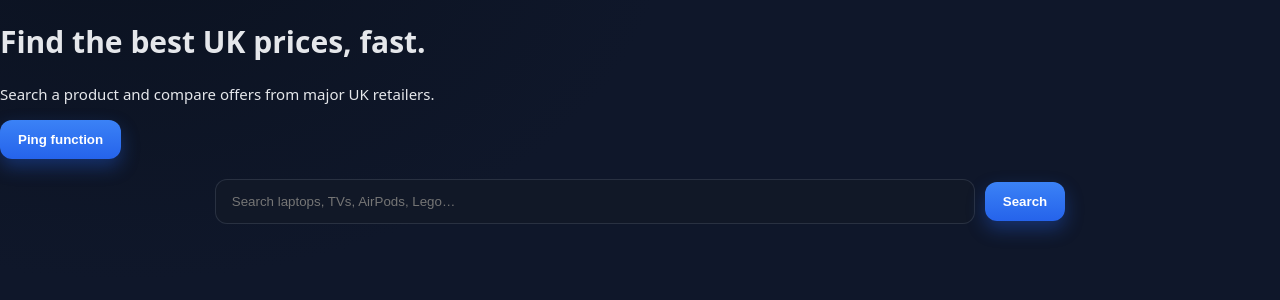
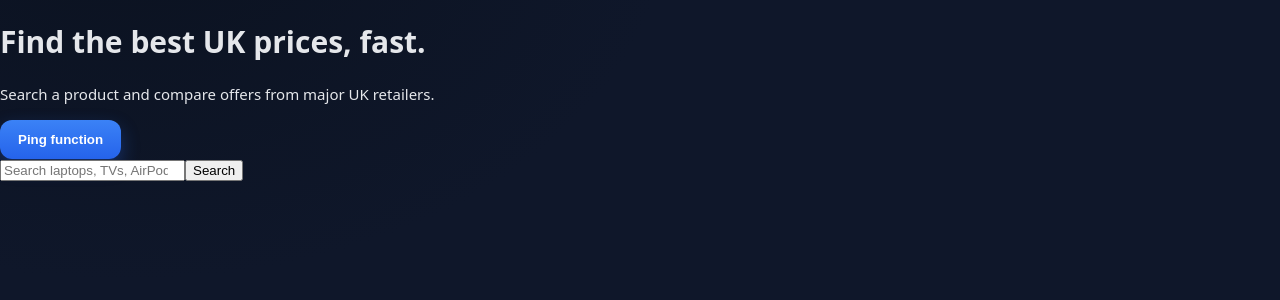
Before and after one commit to DegaulleDakota/pricepilot-uk-static, a React (Vite) app: page / in a window 1280 px wide. Shown: the top 300 px of the page. Built offline with nearby package versions, Linux system fonts and the light colour scheme.

Commit message:
Fully working search + results display

```diff
--- a/src/components/ResultsGrid.jsx
+++ b/src/components/ResultsGrid.jsx
@@ -1,12 +1,42 @@
 import React from "react";
-import ProductCard from "./ProductCard";
 
-export default function ResultsGrid({ items }) {
-  if (!items?.length) return null;
+export default function ResultsGrid({ results = [] }) {
+  console.log("[ResultsGrid] rendering", results.length, "items");
+
+  if (!results.length) {
+    return null;
+  }
+
   return (
-    <div className="grid" role="list" aria-label="Search results">
-      {items.map((it, i) => (
-        <ProductCard key={it.product_id || it.position || it.link || i} item={it} />
+    <div className="grid grid-cols-1 sm:grid-cols-2 md:grid-cols-3 lg:grid-cols-4 gap-4 mt-8 w-full max-w-6xl">
+      {results.map((item, i) => (
+        <div
+          key={i}
+          className="bg-gray-800 text-white rounded-xl shadow p-4 flex flex-col"
+        >
+          <img
+            src={item.thumbnail || item.image || "/placeholder.png"}
+            alt={item.title || "Product image"}
+            className="rounded-lg mb-2 w-full h-40 object-contain bg-white"
+          />
+          <h3 className="font-semibold text-lg mb-1 truncate">{item.title}</h3>
+          <p className="text-gray-300 text-sm mb-2">{item.source || "Unknown retailer"}</p>
+          {item.price && (
+            <p className="text-green-400 font-bold text-md mb-2">
+              £{item.price}
+            </p>
+          )}
+          {item.link && (
+            <a
+              href={item.link}
+              target="_blank"
+              rel="noopener noreferrer"
+              className="text-blue-400 hover:underline text-sm mt-auto"
+            >
+              View on retailer site →
+            </a>
+          )}
+        </div>
       ))}
     </div>
   );
--- a/src/components/SearchBar.jsx
+++ b/src/components/SearchBar.jsx
@@ -1,7 +1,7 @@
 import React, { useState } from "react";
 
 export default function SearchBar({ onSearch, loading = false }) {
-  const [value, setValue] = useState(""); // EMPTY by default
+  const [value, setValue] = useState("");
 
   const handleSubmit = (e) => {
     e.preventDefault();
@@ -12,9 +12,14 @@ export default function SearchBar({ onSearch, loading = false }) {
   };
 
   return (
-    <form className="search-bar" onSubmit={handleSubmit} role="search" aria-label="Product search">
+    <form
+      className="flex flex-col sm:flex-row items-center justify-center gap-3 w-full max-w-xl"
+      onSubmit={handleSubmit}
+      role="search"
+      aria-label="Product search"
+    >
       <input
-        className="input"
+        className="flex-grow px-4 py-2 rounded text-black"
         type="search"
         placeholder="Search laptops, TVs, AirPods, Lego…"
         value={value}
@@ -23,7 +28,11 @@ export default function SearchBar({ onSearch, loading = false }) {
           setValue(e.target.value);
         }}
       />
-      <button className="btn" type="submit" disabled={loading}>
+      <button
+        className="bg-blue-600 hover:bg-blue-700 px-5 py-2 rounded text-white font-medium"
+        type="submit"
+        disabled={loading}
+      >
         {loading ? "Searching…" : "Search"}
       </button>
     </form>
--- a/src/pages/Home.jsx
+++ b/src/pages/Home.jsx
@@ -20,17 +20,19 @@ export default function Home() {
     try {
       const url = new URL(FN_URL);
       url.searchParams.set("q", query);
-      // cache-bust while debugging to avoid any stale caching
       url.searchParams.set("_t", Date.now().toString());
 
       console.log("[Home] fetching:", url.toString());
-      const r = await fetch(url.toString(), { headers: { Accept: "application/json" } });
+      const r = await fetch(url.toString(), {
+        headers: { Accept: "application/json" },
+      });
       console.log("[Home] response status:", r.status);
 
       if (!r.ok) throw new Error(`Search failed (${r.status})`);
 
       const data = await r.json();
       console.log("[Home] data received:", data);
+      console.log("[Home] results count:", data.items?.length);
       setResults(data.items || []);
     } catch (e) {
       console.error("[Home] ERROR:", e);
@@ -41,13 +43,14 @@ export default function Home() {
   };
 
   const pingFunction = async () => {
-    // A manual test to confirm network works even if the SearchBar wiring didn’t.
     try {
       const url = new URL(FN_URL);
       url.searchParams.set("q", "iphone 13");
       url.searchParams.set("_t", Date.now().toString());
       console.log("[Ping] fetching:", url.toString());
-      const r = await fetch(url.toString(), { headers: { Accept: "application/json" } });
+      const r = await fetch(url.toString(), {
+        headers: { Accept: "application/json" },
+      });
       console.log("[Ping] status:", r.status);
       const data = await r.json();
       alert(`Ping OK: got ${Array.isArray(data.items) ? data.items.length : 0} items`);
@@ -64,12 +67,13 @@ export default function Home() {
         Search a product and compare offers from major UK retailers.
       </p>
 
-      {/* DEBUG: quick network test */}
-      <button className="btn mb-4" onClick={pingFunction}>Ping function</button>
+      {/* Debug button */}
+      <button className="btn mb-4 bg-blue-600 hover:bg-blue-700 px-4 py-2 rounded" onClick={pingFunction}>
+        Ping function
+      </button>
 
       <SearchBar onSearch={handleSearch} loading={loading} />
 
-      {/* only show error after first real search */}
       {!loading && hasSearched && error && (
         <p className="text-red-500 mt-4">{error}</p>
       )}
```
